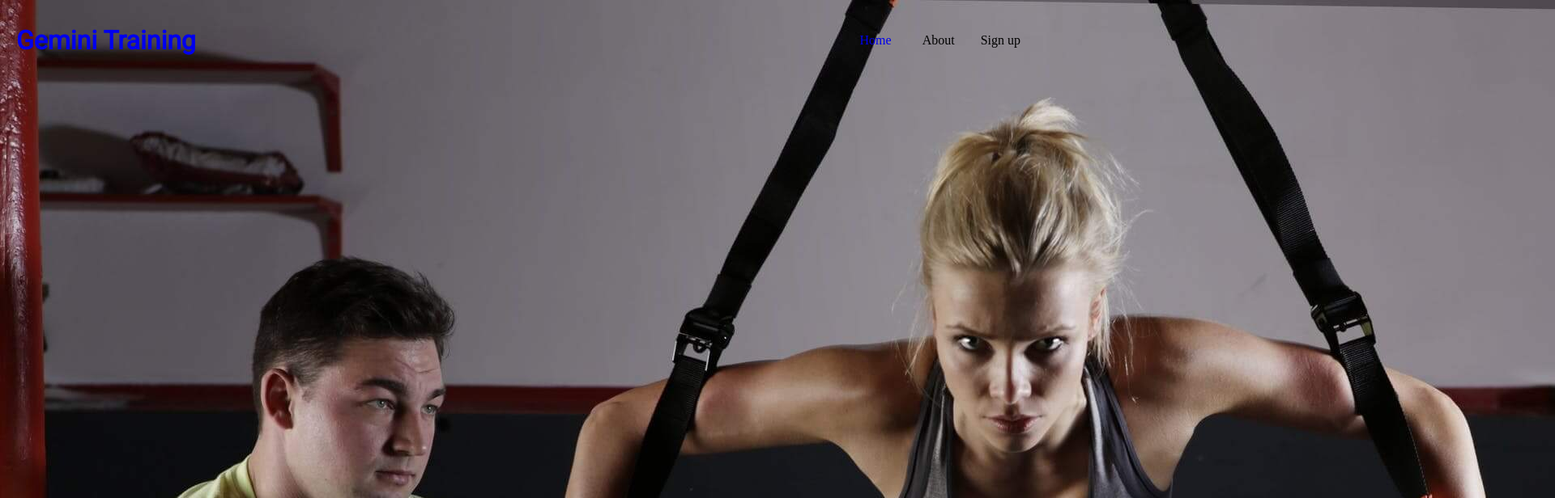
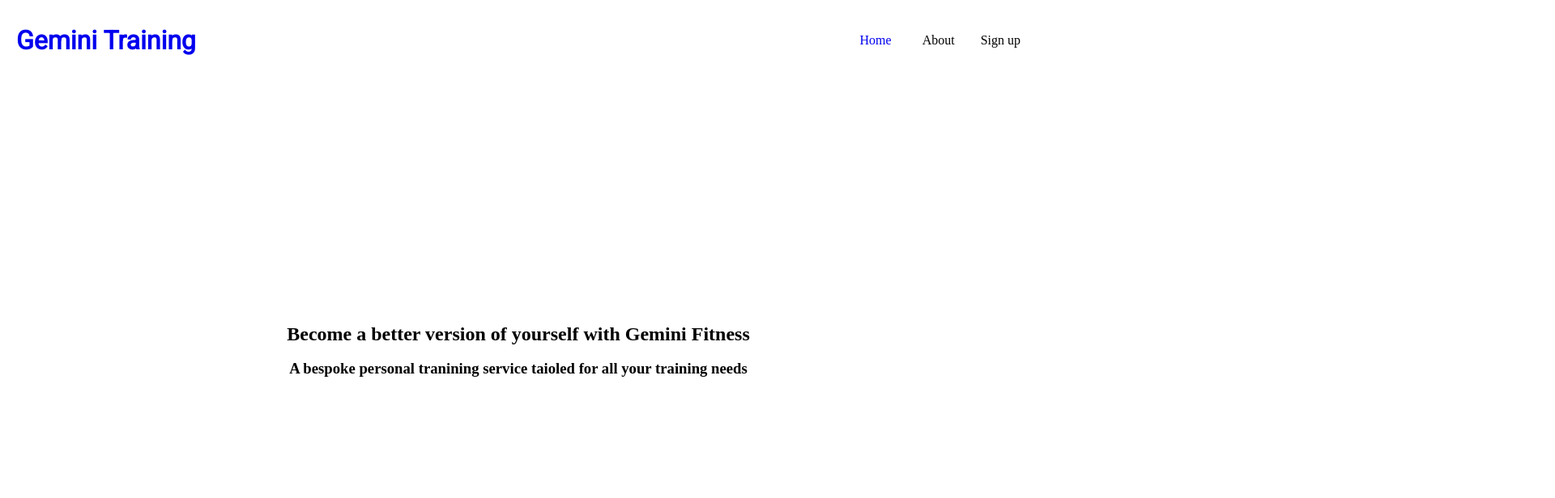
Before and after one commit to EdSouthern/Gemini-Training-Portfolio-Project-1, a plain HTML site: page index.html in a window 1280 px wide. Shown: the top 616 px of the page at 81% size, 1920 px wide, since content can reach past the window. Drawn offline with Linux system fonts and the light colour scheme.

Commit message:
Add content and styling

```diff
--- a/assets/css/style.css
+++ b/assets/css/style.css
@@ -4,10 +4,6 @@
     margin: 0;
     padding: 0;
     border: none;
-}
-
-#heroimage {
-    background-image: url('../images/Hero-image\ 2.jpeg');
 }
 
 /* Top of page - Navigation Bar and Logo */
@@ -47,3 +43,14 @@ margin-right: 20px;
 #menu a:hover {
     border-color: white;
 }
+
+/* Headline section and background imnage */
+
+#content {
+    position: absolute;
+    width: 100%;
+    height: 100%;
+    top: 50%;
+    bottom: 50%;
+    text-align: center;
+}
--- a/index.html
+++ b/index.html
@@ -19,12 +19,9 @@
         </nav>
     </header>
 <div id="content">
-    <img src="./assets/images/Hero-image 2.jpeg">
-    <section id="headline">
     <h2>Become a better version of yourself with Gemini Fitness</h2>
     <br>
     <h3> A bespoke personal tranining service taioled for all your training needs</h3>
-</section>
 </div>
 </body>
 </html>
```
